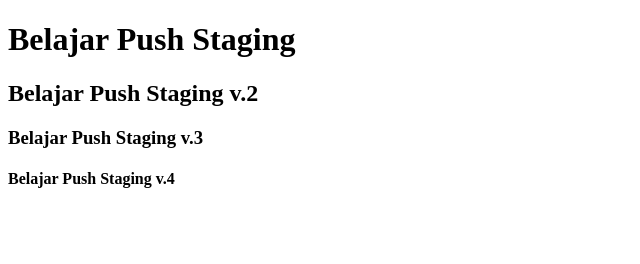
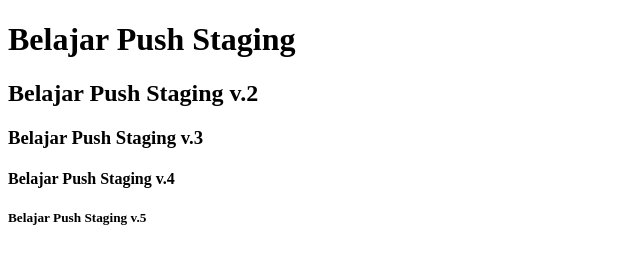
Before and after one commit to PickHD/belajar-niomic, a plain HTML site: page header.html in a window 1280 px wide. Shown: the whole page, without its empty margins (0-640 px from the left). Drawn offline with Linux system fonts and the light colour scheme.

Commit message:
add element h5

```diff
--- a/header.html
+++ b/header.html
@@ -10,5 +10,7 @@
         <h2>Belajar Push Staging v.2</h2>
         <h3>Belajar Push Staging v.3</h3>
         <h4>Belajar Push Staging v.4</h4>
+        <h5>Belajar Push Staging v.5</h5>
+
     </body>
 </html>
```
